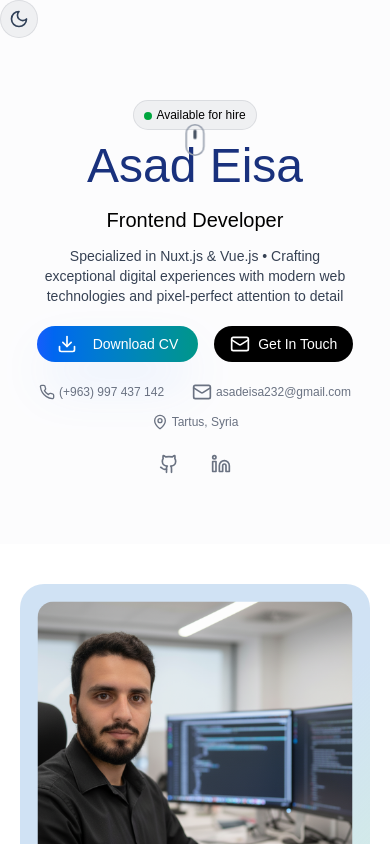
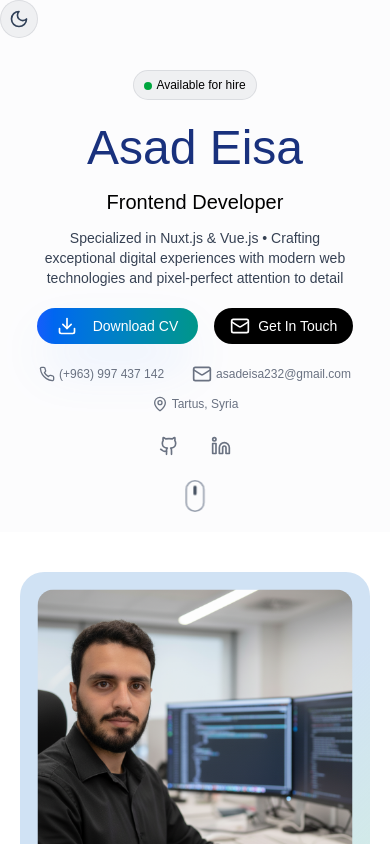
Before and after one commit to asadeisa/portfolio, a Nuxt app: page / in a window 390 px wide. Shown: the top 844 px of the page. Built offline with nearby package versions, Linux system fonts and the light colour scheme.

Commit message:
fix bugs,add hudration

```diff
--- a/app/components/ContactForm.vue
+++ b/app/components/ContactForm.vue
@@ -76,7 +76,7 @@ const closeMessage = () => {
         </UiInput>
       </div>
       <div class="flex justify-center mt-5 xl:mt-8">
-        <UiButtonsPrimary class="text-base rounded-lg w-full items-center flex gap-2 justify-center  lg:text-lg xl:text-xl capitalize"
+        <UiButtonsPrimary class="text-sm md:text-base rounded-lg w-full items-center flex gap-2 justify-center  lg:text-lg xl:text-xl capitalize"
           :class="loading ? 'opacity-30 pointer-events-none' : ''" @click="handleSubmit">
           <SVG name="send"></SVG>
           <span class="font-w-300">
--- a/app/components/ContactUs.vue
+++ b/app/components/ContactUs.vue
@@ -68,7 +68,7 @@ useNamedIntersectionObservers([
         </div>
         <div class="px-2 mt-6 xl:mt-10">
           <UiButtonsPrimary button-type="link"
-            class="flex items-center w-full rounded-4xl gap-2 lg:gap-3 xl:gap-4 justify-center text-base lg:text-lg"
+            class="flex items-center w-full rounded-4xl gap-2 lg:gap-3 xl:gap-4 justify-center  text-sm md:text-base lg:text-lg"
             href="/assets/files/asad-eisa.pdf" download="asad-eisa.pdf" aria-label="Download the asad eisa cv as a PDF">
             <SVG name="download"></SVG>
             <span>Download My Resume</span>
--- a/app/components/Mouse.vue
+++ b/app/components/Mouse.vue
@@ -1,6 +1,6 @@
 <template>
   <div
-    class="absolute  mouse scale-[0.8] md:scale-100 bottom-[24rem] md:bottom-[14rem] xl:bottom-8 left-1/2 transform -translate-x-1/2" style="opacity: 1;">
+    class="absolute  mouse scale-[0.8] md:scale-100 bottom-[1rem] md:bottom-[6rem] xl:bottom-8 left-1/2 transform -translate-x-1/2" style="opacity: 1;">
     <div
       class="w-6 h-10 border-2 border-gray-400 rounded-full flex justify-center">
       <div
--- a/app/components/Ui/WorkCard.vue
+++ b/app/components/Ui/WorkCard.vue
@@ -7,7 +7,7 @@ const {work , index=0 } = defineProps<{work :Work , index? : number}>()
 const cardSection = ref<HTMLElement | null>(null)
 const isCardSectionElVisible  = ref(false)
 useNamedIntersectionObservers([
-  { el: cardSection, visible: isCardSectionElVisible, threshold: 0.4 },
+  { el: cardSection, visible: isCardSectionElVisible, threshold: 0.3 },
 
 ])
 </script>
@@ -15,7 +15,7 @@ useNamedIntersectionObservers([
 
   <div ref="cardSection" :style="{'--i':index}" :class="isCardSectionElVisible ? 'element-in' : 'element-out'"
     class="work-card border fade-in border-border dark:border-gray-700 rounded-lg overflow-hidden bg-white dark:bg-main-dark shadow-sm hover:shadow-md transition-shadow duration-300">
-    <NuxtImg :src="work.image" :alt="work.title" class="w-full h-48 lg:h-56 xl:h-64 object-cover  mb-4" />
+    <NuxtImg :src="work.image" loading="lazy" :alt="work.title" class="w-full h-48 lg:h-56 xl:h-64 object-cover  mb-4" />
     <div class="px-4 md:px-6 lg:px-8 mb-2 lg:mb-3.5">
       <h3 class="text-lg md:text-xl font-semibold mb-2 text-gray-900 dark:text-gray-100">{{ work.title }}</h3>
       <p class="text-sm md:text-base text-gray-700 dark:text-gray-300 mb-4">{{ work.description }}</p>
--- a/app/pages/index.vue
+++ b/app/pages/index.vue
@@ -10,23 +10,23 @@ const featuredSection = ref<HTMLElement | null>(null)
 const isFeaturedSectionElVisible = ref(false)
 useNamedIntersectionObservers([
   { el: homeSection, visible: isHomeSectionElVisible, threshold: 0.1 },
-  { el: aboutMeSection, visible: isAboutMeSectionElVisible, threshold: 0.4 },
-  { el: skillSection, visible: isSkillSectionElVisible, threshold: 0.5 },
+  { el: aboutMeSection, visible: isAboutMeSectionElVisible, threshold: 0.3 },
+  { el: skillSection, visible: isSkillSectionElVisible, threshold: 0.4 },
   { el: featuredSection, visible: isFeaturedSectionElVisible, threshold: 0.2 },
 ])
 </script>
 <template>
   <div role="main">
-    <ThemeToggle class="fixed top-4 right-4 z-[1000]" />
+    <ThemeToggle class="fixed top-4 right-10 md:right-4 z-[1000]" />
 
     <!-- use the ThemeToggle component in the left of the page top left -->
     <section ref="homeSection" id="home-section"
-      class="px-4 min-h-[60dvh] md:min-h-[80dvh] xl:min-h-screen flex flex-col justify-center items-center transition-colors bg-"
+      class="px-4 min-h-[50dvh] md:min-h-[80dvh] xl:min-h-screen flex flex-col justify-center items-center transition-colors bg-"
       :class="isHomeSectionElVisible ? 'home-section-is-in' : 'home-section-is-out'">
       <div class="flex justify-center mb-3  md:mb-4 xl:mb-6">
 
         <UiGlassCard style="--i:1"
-          class="child-home rounded-4xl border border-border inline-flex w-fit m-auto items-center gap-1 lg:gap-2">
+          class="child-home mt-8 mb-3 rounded-4xl border border-border inline-flex w-fit m-auto items-center gap-1 lg:gap-2">
           <span class="w-[8px] mt-0.5 h-[8px] rounded-full bg-green-600 inline-block">
 
           </span>
@@ -76,7 +76,7 @@ useNamedIntersectionObservers([
         </div>
       </section>
       <section style="--i:7"
-        class=" child-home links  flex items-center gap-4 lg:gap-6 xl:gap-8 text-gray-500 text-xs md:text-sm lg:text-base mt-4 lg:mt-6 xl:mt-9">
+        class=" child-home links  flex items-center gap-4 lg:gap-6 xl:gap-8 text-gray-500 text-xs md:text-sm lg:text-base mt-4 lg:mt-6 xl:mt-9 pb-2 mb-7">
         <a href="https://github.com/asadeisa/portfolio" target="_blank" aria-label="GitHub" class="hover:bg-gray-300 rounded-full  hover:scale-105 transition-all p-2  hover:text-black">
           <SVG name="github"></SVG>
         </a>
@@ -84,7 +84,8 @@ useNamedIntersectionObservers([
           <SVG name="linkedin"></SVG>
         </a>
       </section>
-      <Mouse class="relative"></Mouse>
+      <div class="p-4 md:hidden"></div>
+      <Mouse class="relative "></Mouse>
     </section>
     <section ref="aboutMeSection" id="about-me" class="bg-white dark:bg-dark py-10 lg:py-15 xl:py-20">
       <Container>
@@ -102,7 +103,7 @@ useNamedIntersectionObservers([
               <h2 class="md:text-xl lg:text-2xl font-bold text-center text-white">3 +</h2>
               <p class="text-sm lg:text-base font-w-300 text-center text-white">Years Exp</p>
             </div>
-            <NuxtImg width="500" height="500"
+            <NuxtImg width="500" height="500" preload
               class="rounded-2xl object-cover absolute w-[90%] h-[90%] top-1/2 left-1/2 -translate-1/2"
               alt="my profile pix" src="assets/images/profile/1.png" />
           </section>
@@ -163,7 +164,7 @@ useNamedIntersectionObservers([
     </section>
     <section id="projects" class="py-10 lg:py-15 xl:py-20 bg-white dark:bg-dark">
       <Container>
-        <LazyProjects>
+        <LazyProjects hydrate-when-visible>
           <div ref="featuredSection" :class="isFeaturedSectionElVisible ? 'element-in' : 'element-out'">
 
           <h2 style="--i :1"
@@ -186,7 +187,7 @@ useNamedIntersectionObservers([
     </section>
     <section id="contact" class="py-10 lg:py-15 xl:py-20 bg-main">
       <Container>
-        <LazyContactUs />
+        <LazyContactUs hydrate-when-visible />
       </Container>
 
     </section>
```
